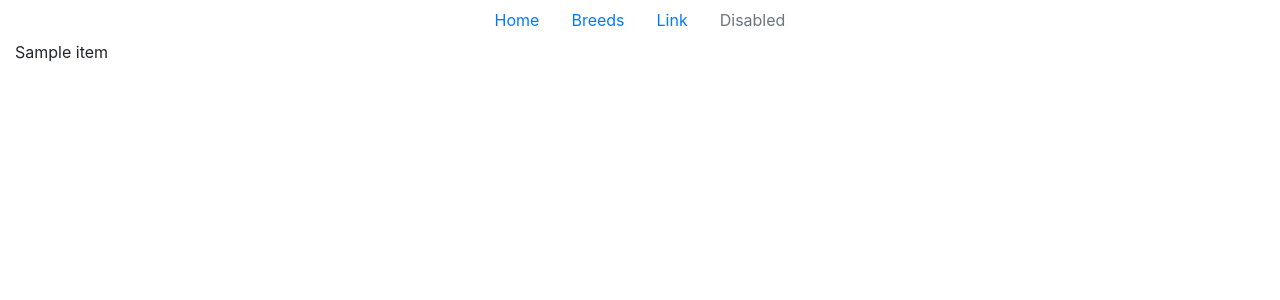
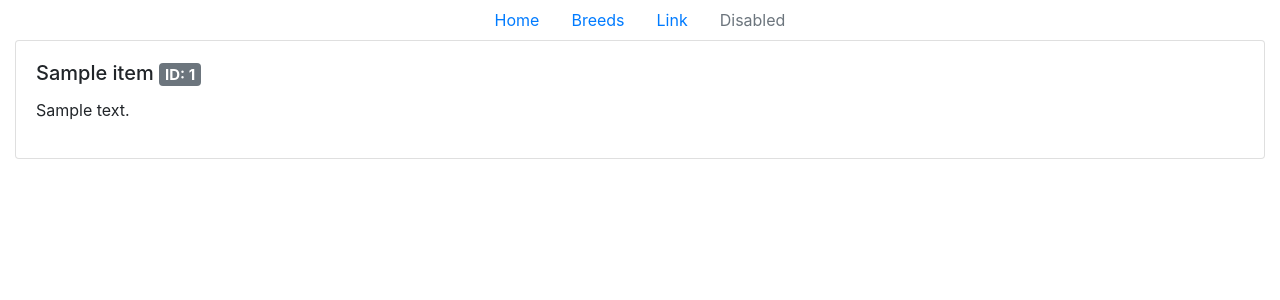
Before and after one commit to coldman11/cat-app, a Flask app: page /breeds in a window 1280 px wide. Shown: the top 300 px of the page. Run offline with Flask 2, Linux system fonts and the light colour scheme; a database or web service that is not in the repository returns one stand-in record (values such as "Sample title"); data that the repository does not hold is empty; some libraries are stand-ins or nearby versions.

Commit message:
changed breed display

```diff
--- a/templates/breeds.html
+++ b/templates/breeds.html
@@ -2,7 +2,16 @@
 
 
 {% block content %}
-    {% for breed in breeds %}
-        {{ breed['name'] }}
-    {% endfor %}
+    <div>
+
+            {% for breed in breeds %}
+                <div class="card">
+                    <div class="card-body">
+                        <h5 class="card-title">{{ breed['name'] }} <span class="badge badge-secondary">ID: {{ breed['id'] }}</span></h5>
+                        <p class="card-test">{{ breed['description'] }}</p>
+                    </div>
+                </div>
+            {% endfor %}
+
+    </div>
 {% endblock %}
```
